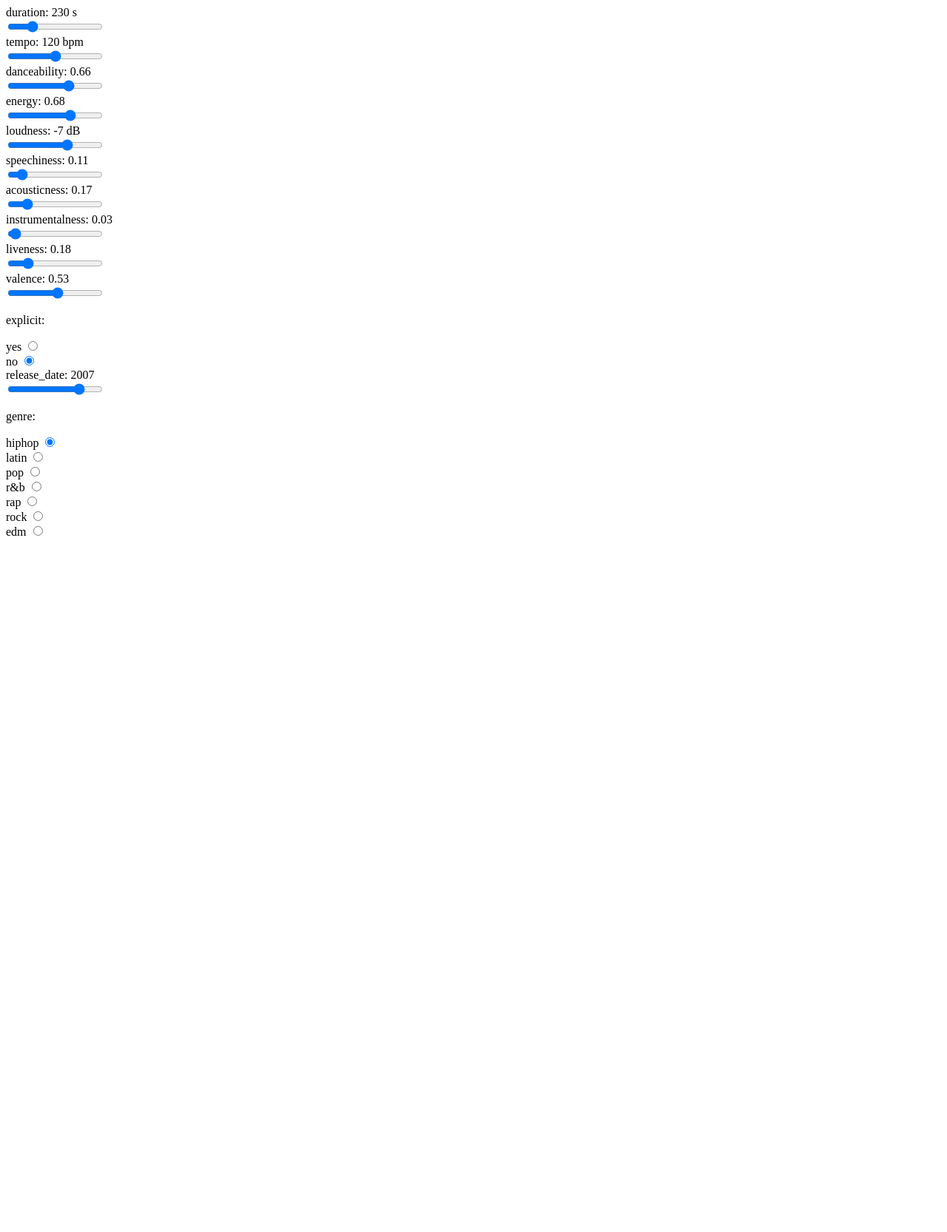
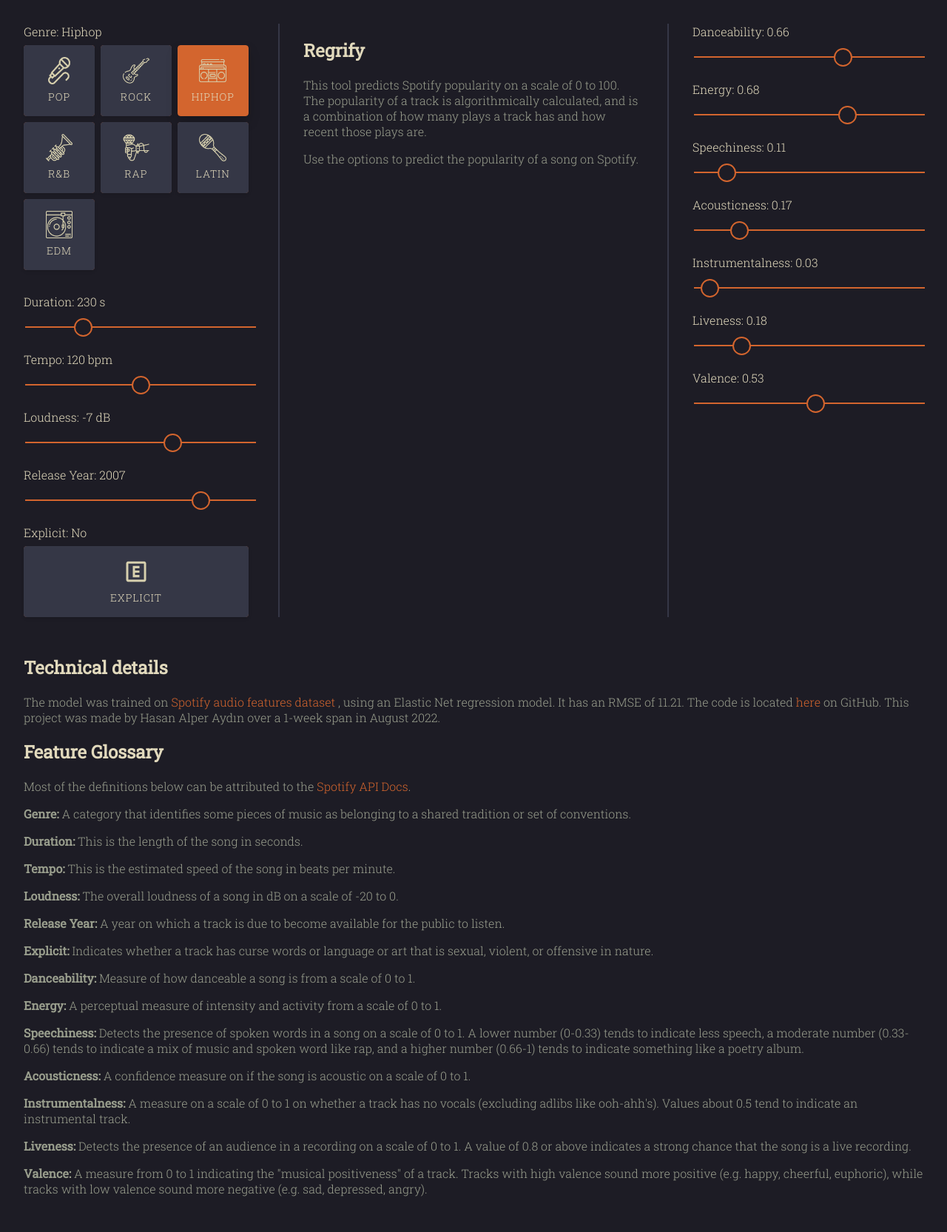
Before and after one commit to hasan-alper/regrify, a Flask app: page / in a window 1280 px wide. Shown: the whole page at 74% size. Before the commit the page ends 724 px from the top, so only its background shows below. Run offline with Flask 2, Linux system fonts and the light colour scheme; data that the repository does not hold is empty.

Commit message:
style the app

```diff
--- /dev/null
+++ b/static/css/home.css
@@ -0,0 +1,244 @@
+@import url("https://fonts.googleapis.com/css2?family=Roboto+Slab:wght@300;400&display=swap");
+
+:root {
+	--dark1: #1d1c25;
+	--dark2: #353746;
+	--white: #e1d9bc;
+	--orange: #d3652e;
+	--light: #999e8d;
+}
+
+body {
+	display: flex;
+	flex-direction: column;
+	max-width: 80rem;
+	padding: 2rem;
+	margin: 0 auto;
+
+	user-select: none;
+	color: var(--white);
+	background-color: var(--dark1);
+	font-family: "Roboto Slab", serif;
+	font-weight: 300;
+}
+
+form {
+	display: grid;
+	grid-template-areas:
+		"form-grid-1 form-grid-result form-grid-2"
+		"grid-details grid-details grid-details";
+	grid-template-columns: 19.5rem auto 19.5rem;
+	gap: 2rem;
+	width: 100%;
+}
+
+#form-grid-1 {
+	grid-area: form-grid-1;
+}
+
+#form-grid-result {
+	grid-area: form-grid-result;
+	border-right: var(--dark2) solid 2px;
+	border-left: var(--dark2) solid 2px;
+	padding: 0 2rem;
+}
+
+#title {
+	font-size: 1.5rem;
+}
+
+#prediction {
+	color: var(--white);
+	font-size: 6rem;
+	text-align: center;
+	margin: 3rem auto;
+}
+
+#form-grid-2 {
+	grid-area: form-grid-2;
+}
+
+#grid-details {
+	grid-area: grid-details;
+}
+label {
+	display: inline-block;
+	padding-bottom: 0.5rem;
+}
+
+input {
+	margin-bottom: 2rem;
+}
+
+a {
+	text-decoration: none;
+	color: var(--orange);
+}
+
+#form-grid-result p,
+#grid-details p {
+	color: var(--light);
+}
+
+#genre-buttons {
+	margin-bottom: 2rem;
+}
+
+input[type="range"] {
+	-webkit-appearance: none;
+	width: 100%;
+}
+
+input[type="range"]::-webkit-slider-runnable-track {
+	-webkit-appearance: none;
+	background: var(--orange);
+	height: 2px;
+}
+
+input[type="range"]::-webkit-slider-thumb {
+	-webkit-appearance: none;
+	border: 2px solid;
+	border-radius: 50%;
+	height: 25px;
+	width: 25px;
+	max-width: 80px;
+	position: relative;
+	bottom: 11px;
+	background-color: var(--dark1);
+	cursor: grab;
+	border-color: var(--orange);
+}
+
+input[type="radio"],
+input[type="checkbox"] {
+	position: absolute;
+	left: -9999px;
+	width: 0;
+	height: 0;
+	visibility: hidden;
+}
+
+input[type="radio"] + label,
+input[type="checkbox"] + label {
+	position: relative;
+	display: inline-flex;
+	flex-direction: column;
+	justify-content: space-between;
+	align-items: center;
+	padding: 1rem;
+	width: 4rem;
+	height: 4rem;
+	font-size: 14px;
+	line-height: 20px;
+	letter-spacing: 1px;
+	margin-bottom: 8px;
+	margin-right: 4px;
+	text-align: center;
+	border-radius: 4px;
+	overflow: hidden;
+	cursor: pointer;
+	text-transform: uppercase;
+	color: var(--white);
+	-webkit-transition: all 200ms linear;
+	transition: all 200ms linear;
+}
+
+input[type="radio"]:last-of-type + label,
+input[type="checkbox"]:last-of-type + label {
+	margin-bottom: 0;
+}
+
+input[type="radio"]:not(:checked) + label,
+input[type="checkbox"]:not(:checked) + label {
+	background-color: var(--dark2);
+	box-shadow: 0 2px 4px 0 rgba(0, 0, 0, 0.1);
+}
+input[type="radio"]:checked + label,
+input[type="checkbox"]:checked + label {
+	background-color: transparent;
+	box-shadow: 0 8px 16px 0 rgba(0, 0, 0, 0.2);
+}
+input[type="radio"]:not(:checked) + label:hover,
+input[type="checkbox"]:not(:checked) + label:hover {
+	box-shadow: 0 8px 16px 0 rgba(0, 0, 0, 0.2);
+}
+input[type="radio"]:checked + label::before,
+input[type="radio"]:not(:checked) + label::before,
+input[type="checkbox"]:checked + label::before,
+input[type="checkbox"]:not(:checked) + label::before {
+	position: absolute;
+	content: "";
+	top: 0;
+	left: 0;
+	width: 100%;
+	height: 100%;
+	border-radius: 4px;
+	background-color: var(--orange);
+	z-index: -1;
+}
+input[type="radio"]:checked + label .uil,
+input[type="checkbox"]:not(:checked) + label .uil,
+input[type="radio"]:checked + label .uil,
+input[type="checkbox"]:not(:checked) + label .uil {
+	font-size: 24px;
+	line-height: 24px;
+	display: block;
+	padding-bottom: 10px;
+}
+
+input[type="checkbox"] + label {
+	width: 17rem;
+}
+
+form img {
+	filter: invert(99%) sepia(3%) saturate(2852%) hue-rotate(339deg) brightness(91%) contrast(84%);
+	width: 2.3rem;
+}
+
+@media screen and (max-width: 1000px) {
+	body {
+		padding: 1rem;
+	}
+	form {
+		grid-template-areas:
+			"form-grid-result form-grid-result"
+			"form-grid-1 form-grid-2"
+			"grid-details grid-details";
+		gap: 1rem;
+		grid-template-columns: 1fr 1fr;
+	}
+	#form-grid-result {
+		border: none;
+		padding: 0;
+	}
+	#grid-details {
+		border-top: var(--dark2) solid 2px;
+		grid-area: grid-details;
+	}
+}
+
+@media screen and (max-width: 676px) {
+	body {
+		padding: 1rem 4rem;
+	}
+	form {
+		grid-template-areas:
+			"form-grid-result"
+			"form-grid-1"
+			"form-grid-2"
+			"grid-details";
+		grid-template-columns: auto;
+	}
+}
+
+@media screen and (max-width: 500px) {
+	body {
+		padding: 1rem 2rem;
+	}
+}
+
+@media screen and (max-width: 400px) {
+	body {
+		padding: 1rem;
+	}
+}
--- a/static/js/home.js
+++ b/static/js/home.js
@@ -1,6 +1,14 @@
+let last_result = 0;
+
 function update_dashboard(result) {
-	$("#prediction").html(result);
+	if (result > 100) result = 100;
+	if (result < 0) result = 0;
+
+	printResult(last_result, result);
+
+	last_result = result;
 }
+
 function fetchdata() {
 	$.getJSON({
 		type: "GET",
@@ -17,18 +25,20 @@ function fetchdata() {
 			liveness: $("#liveness").val(),
 			valence: $("#valence").val(),
 			genre: $("input[name='genre']:checked").val(),
-			explicit: $("input[name='explicit']:checked").val(),
+			explicit: $("input[name='explicit']").is(":checked") ? 1 : 0,
 			release_date: $("#release_date").val(),
 		},
 		success: function (data) {
-			update_dashboard(data.prediction);
+			update_dashboard(parseInt(data.prediction));
 		},
 	});
 }
 
 function print_values() {
+	$("#genre-value").html($("input[name='genre']:checked").val()[0].toUpperCase() + $("input[name='genre']:checked").val().substring(1));
 	$("#duration-value").html($("#duration").val());
 	$("#tempo-value").html($("#tempo").val());
+	$("#explicit-value").html($("input[name='explicit']").is(":checked") ? "Yes" : "No");
 	$("#danceability-value").html($("#danceability").val());
 	$("#energy-value").html($("#energy").val());
 	$("#loudness-value").html($("#loudness").val());
@@ -50,3 +60,21 @@ $(document).on("input", function () {
 
 print_values();
 fetchdata();
+
+function printResult(start, end) {
+	if (start === end) return;
+	var range = end - start;
+	var current = start;
+	var increment = end > start ? 1 : -1;
+	var stepTime = Math.abs(Math.floor(200 / range));
+	var timer = setInterval(function () {
+		let hue = (current / 100) * 120 + 1;
+		current += increment;
+		$("#prediction").html(current.toString() + "%");
+		if (current == end) {
+			clearInterval(timer);
+		}
+
+		$("#prediction").css("text-shadow", `2px 2px 1px rgba(0, 0, 0, 0.4), 0 0 20px hsla(${hue}, 60%, 50%, 0.5), 0 0 40px hsla(${hue}, 60%, 50%, 0.4), 0 0 50px hsla(${hue}, 60%, 50%, 0.3)`);
+	}, stepTime);
+}
--- a/templates/home.html
+++ b/templates/home.html
@@ -4,67 +4,138 @@
 		<meta charset="UTF-8" />
 		<meta http-equiv="X-UA-Compatible" content="IE=edge" />
 		<meta name="viewport" content="width=device-width, initial-scale=1.0" />
-		<title>Regrify</title>
+		<title>Regrify - Predicting Spotify Popularity</title>
+		<link rel="stylesheet" href="{{ url_for('static', filename='css/home.css') }}"">
 	</head>
 	<body>
 		<form method="POST">
-			<label for="duration">duration: <span id="duration-value"></span> s</label> <br />
-			<input type="range" id="duration" name="duration" min="120" max="600" value="230" /> <br />
+			<section id="form-grid-1">
+				<label>Genre: <span id="genre-value"></span></label>
+				<div id="genre-buttons">
+					<input type="radio" id="genre-pop" name="genre" value="pop" />
+					<label for="genre-pop">
+						<img src="static/imgs/pop.png" />
+						<div>pop</div>
+					</label>
 
-			<label for="tempo">tempo: <span id="tempo-value"></span> bpm</label> <br />
-			<input type="range" id="tempo" name="tempo" min="60" max="180" value="120" /> <br />
+					<input type="radio" id="genre-rock" name="genre" value="rock" />
+					<label for="genre-rock">
+						<img src="static/imgs/rock.png" />
+						<div>rock</div>
+					</label>
 
-			<label for="danceability">danceability: <span id="danceability-value"></span></label> <br />
-			<input type="range" id="danceability" name="danceability" min="0" max="1" step="0.01" value="0.66" /> <br />
+					<input type="radio" id="genre-hiphop" name="genre" value="hiphop" checked />
+					<label for="genre-hiphop">
+						<img src="static/imgs/hiphop.png" />
+						<div>hiphop</div>
+					</label>
 
-			<label for="energy">energy: <span id="energy-value"></span></label> <br />
-			<input type="range" id="energy" name="energy" min="0" max="1" step="0.01" value="0.68" /> <br />
+					<input type="radio" id="genre-r&b" name="genre" value="r&b" />
+					<label for="genre-r&b">
+						<img src="static/imgs/r&b.png" />
+						<div>r&b</div>
+					</label>
 
-			<label for="loudness">loudness: <span id="loudness-value"></span> dB</label> <br />
-			<input type="range" id="loudness" name="loudness" min="-20" max="0" value="-7" /> <br />
+					<input type="radio" id="genre-rap" name="genre" value="rap" />
+					<label for="genre-rap">
+						<img src="static/imgs/rap.png" />
+						<div>rap</div>
+					</label>
 
-			<label for="speechiness">speechiness: <span id="speechiness-value"></span></label> <br />
-			<input type="range" id="speechiness" name="speechiness" min="0" max="1" step="0.01" value="0.11" /> <br />
+					<input type="radio" id="genre-latin" name="genre" value="latin" />
+					<label for="genre-latin">
+						<img src="static/imgs/latin.png" />
+						<div>latin</div>
+					</label>
 
-			<label for="acousticness">acousticness: <span id="acousticness-value"></span></label> <br />
-			<input type="range" id="acousticness" name="acousticness" min="0" max="1" step="0.01" value="0.17" /> <br />
+					<input type="radio" id="genre-edm" name="genre" value="edm" />
+					<label for="genre-edm">
+						<img src="static/imgs/edm.png" />
+						<div>edm</div>
+					</label>
+				</div>
 
-			<label for="instrumentalness">instrumentalness: <span id="instrumentalness-value"></span></label> <br />
-			<input type="range" id="instrumentalness" name="instrumentalness" min="0" max="1" step="0.01" value="0.03" /> <br />
+				<label for="duration">Duration: <span id="duration-value"></span> s</label>
+				<input type="range" id="duration" name="duration" min="120" max="600" value="230" />
 
-			<label for="liveness">liveness: <span id="liveness-value"></span></label> <br />
-			<input type="range" id="liveness" name="liveness" min="0" max="1" step="0.01" value="0.18" /> <br />
+				<label for="tempo">Tempo: <span id="tempo-value"></span> bpm</label>
+				<input type="range" id="tempo" name="tempo" min="60" max="180" value="120" />
 
-			<label for="valence">valence: <span id="valence-value"></span></label> <br />
-			<input type="range" id="valence" name="valence" min="0" max="1" step="0.01" value="0.53" /> <br />
+				<label for="loudness">Loudness: <span id="loudness-value"></span> dB</label>
+				<input type="range" id="loudness" name="loudness" min="-20" max="0" value="-7" />
 
-			<p>explicit:</p>
-			<label for="explicit-yes">yes</label>
-			<input type="radio" id="explicit-yes" name="explicit" value="1" /> <br />
-			<label for="explicit-no">no</label>
-			<input type="radio" id="explicit-no" name="explicit" value="0" checked /> <br />
+				<label for="release_date">Release Year: <span id="release_date-value"></span></label>
+				<input type="range" id="release_date" name="release_date" min="1960" max="2020" value="2007" />
 
-			<label for="release_date">release_date: <span id="release_date-value"></span></label> <br />
-			<input type="range" id="release_date" name="release_date" min="1960" max="2020" value="2007" /> <br />
+				<label>Explicit: <span id="explicit-value"></span></label>
+				<div id="explicit-buttons">
+					<input type="checkbox" name="explicit" id="explicit" />
+					<label for="explicit">
+						<img src="static/imgs/explicit.png" />
+						<div>explicit</div>
+					</label>
+				</div>
+			</section>
 
-			<p>genre:</p>
-			<label for="genre-hiphop">hiphop</label>
-			<input type="radio" id="genre-hiphop" name="genre" value="hiphop" checked /> <br />
-			<label for="genre-latin">latin</label>
-			<input type="radio" id="genre-latin" name="genre" value="latin" /> <br />
-			<label for="genre-pop">pop</label>
-			<input type="radio" id="genre-pop" name="genre" value="pop" /> <br />
-			<label for="genre-r&b">r&b</label>
-			<input type="radio" id="genre-r&b" name="genre" value="r&b" /> <br />
-			<label for="genre-rap">rap</label>
-			<input type="radio" id="genre-rap" name="genre" value="rap" /> <br />
-			<label for="genre-rock">rock</label>
-			<input type="radio" id="genre-rock" name="genre" value="rock" /> <br />
-			<label for="genre-edm">edm</label>
-			<input type="radio" id="genre-edm" name="genre" value="edm" /> <br />
+			<section id="form-grid-result">
+				<h1 id="title">Regrify</h1>
+				<p>This tool predicts Spotify popularity on a scale of 0 to 100. The popularity of a track is algorithmically calculated, and is a combination of how many plays a track has and how recent those plays are.</p>
+				<p>Use the options to predict the popularity of a song on Spotify.</p>
+				<h1 id="prediction"></h1>
+			</section>
+
+			<section id="form-grid-2">
+				<label for="danceability">Danceability: <span id="danceability-value"></span></label>
+				<input type="range" id="danceability" name="danceability" min="0" max="1" step="0.01" value="0.66" />
+
+				<label for="energy">Energy: <span id="energy-value"></span></label>
+				<input type="range" id="energy" name="energy" min="0" max="1" step="0.01" value="0.68" />
+
+				<label for="speechiness">Speechiness: <span id="speechiness-value"></span></label>
+				<input type="range" id="speechiness" name="speechiness" min="0" max="1" step="0.01" value="0.11" />
+
+				<label for="acousticness">Acousticness: <span id="acousticness-value"></span></label>
+				<input type="range" id="acousticness" name="acousticness" min="0" max="1" step="0.01" value="0.17" />
+
+				<label for="instrumentalness">Instrumentalness: <span id="instrumentalness-value"></span></label>
+				<input type="range" id="instrumentalness" name="instrumentalness" min="0" max="1" step="0.01" value="0.03" />
+
+				<label for="liveness">Liveness: <span id="liveness-value"></span></label>
+				<input type="range" id="liveness" name="liveness" min="0" max="1" step="0.01" value="0.18" />
+
+				<label for="valence">Valence: <span id="valence-value"></span></label>
+				<input type="range" id="valence" name="valence" min="0" max="1" step="0.01" value="0.53" />
+			</section>
 		</form>
 
-		<p id="prediction"></p>
+		<section id="grid-details">
+			<h1>Technical details</h1>
+			<p>
+				The model was trained on <a href="https://www.kaggle.com/datasets/naoh1092/spotify-genre-audio-features" target="_blank">Spotify audio features dataset</a> , using an Elastic Net regression model. It has an RMSE of 11.21.
+				The code is located <a href="https://github.com/hasan-alper/regrify" target="_blank">here</a> on GitHub. This project was made by Hasan Alper Aydın over a 1-week span in August 2022.
+			</p>
+			<h1>Feature Glossary</h1>
+			<p>Most of the definitions below can be attributed to the <a href="https://developer.spotify.com/documentation/web-api/reference/#/operations/get-audio-features" target="_blank">Spotify API Docs</a>.</p>
+			<p><strong>Genre:</strong> A category that identifies some pieces of music as belonging to a shared tradition or set of conventions.</p>
+			<p><strong>Duration:</strong> This is the length of the song in seconds.</p>
+			<p><strong>Tempo:</strong> This is the estimated speed of the song in beats per minute.</p>
+			<p><strong>Loudness:</strong> The overall loudness of a song in dB on a scale of -20 to 0.</p>
+			<p><strong>Release Year:</strong> A year on which a track is due to become available for the public to listen.</p>
+			<p><strong>Explicit:</strong> Indicates whether a track has curse words or language or art that is sexual, violent, or offensive in nature.</p>
+			<p><strong>Danceability:</strong> Measure of how danceable a song is from a scale of 0 to 1.</p>
+			<p><strong>Energy:</strong> A perceptual measure of intensity and activity from a scale of 0 to 1.</p>
+			<p>
+				<strong>Speechiness:</strong> Detects the presence of spoken words in a song on a scale of 0 to 1. A lower number (0-0.33) tends to indicate less speech, a moderate number (0.33-0.66) tends to indicate a mix of music and
+				spoken word like rap, and a higher number (0.66-1) tends to indicate something like a poetry album.
+			</p>
+			<p><strong>Acousticness:</strong> A confidence measure on if the song is acoustic on a scale of 0 to 1.</p>
+			<p><strong>Instrumentalness:</strong> A measure on a scale of 0 to 1 on whether a track has no vocals (excluding adlibs like ooh-ahh's). Values about 0.5 tend to indicate an instrumental track.</p>
+			<p><strong>Liveness:</strong> Detects the presence of an audience in a recording on a scale of 0 to 1. A value of 0.8 or above indicates a strong chance that the song is a live recording.</p>
+			<p>
+				<strong>Valence:</strong> A measure from 0 to 1 indicating the "musical positiveness" of a track. Tracks with high valence sound more positive (e.g. happy, cheerful, euphoric), while tracks with low valence sound more
+				negative (e.g. sad, depressed, angry).
+			</p>
+		</section>
 	</body>
 
 	<script src="https://ajax.googleapis.com/ajax/libs/jquery/3.6.0/jquery.min.js"></script>
```
Also changed, not shown: static/imgs/edm.png (added), static/imgs/explicit.png (added), static/imgs/hiphop.png (added), static/imgs/latin.png (added), static/imgs/pop.png (added), static/imgs/r&b.png (added), static/imgs/rap.png (added), static/imgs/rock.png (added).
